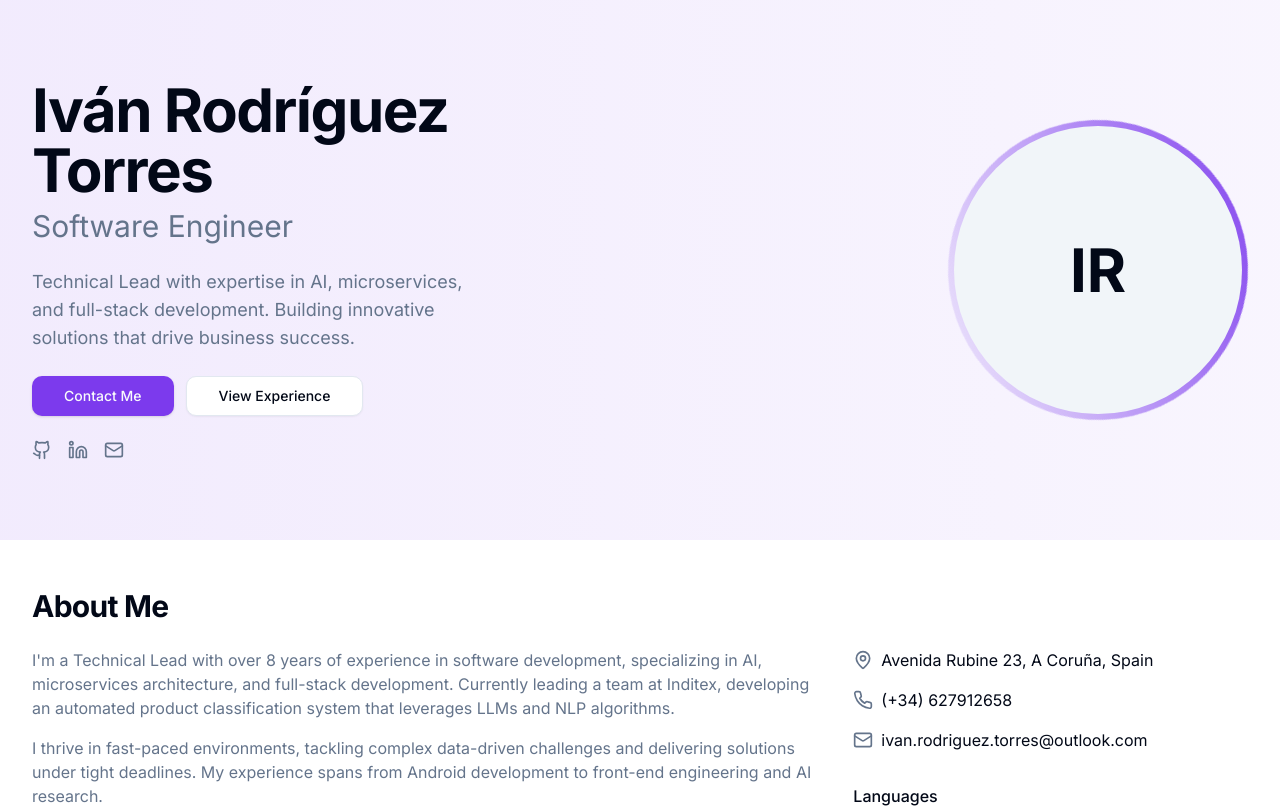
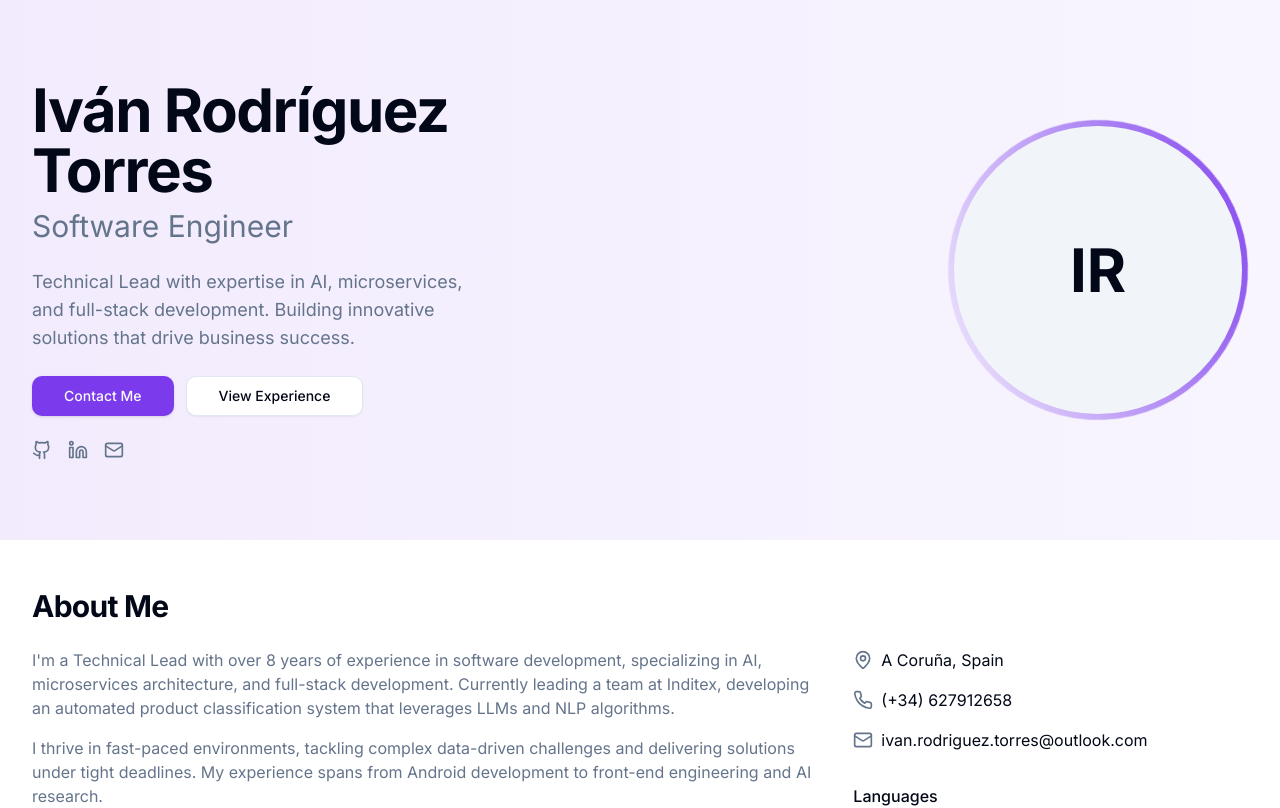
Before and after one commit to ivan0013/me, a Next.js app: page / in a window 1280 px wide. Shown: the top 808 px of the page. Built offline with nearby package versions, Linux system fonts and the light colour scheme.

Commit message:
Improve address

```diff
--- a/app/page.tsx
+++ b/app/page.tsx
@@ -84,7 +84,7 @@ export default function Home() {
             <div className="space-y-4">
               <div className="flex items-center gap-2">
                 <MapPin className="h-5 w-5 text-muted-foreground" />
-                <span>Avenida Rubine 23, A Coruña, Spain</span>
+                <span>A Coruña, Spain</span>
               </div>
               <div className="flex items-center gap-2">
                 <Phone className="h-5 w-5 text-muted-foreground" />
--- a/components/contact.tsx
+++ b/components/contact.tsx
@@ -86,7 +86,7 @@ export default function Contact() {
                 </div>
                 <div>
                   <h3 className="font-medium">Location</h3>
-                  <p className="text-sm text-muted-foreground">Avenida Rubine 23, A Coruña, Spain</p>
+                  <p className="text-sm text-muted-foreground">A Coruña, Spain</p>
                 </div>
               </div>
 
```
